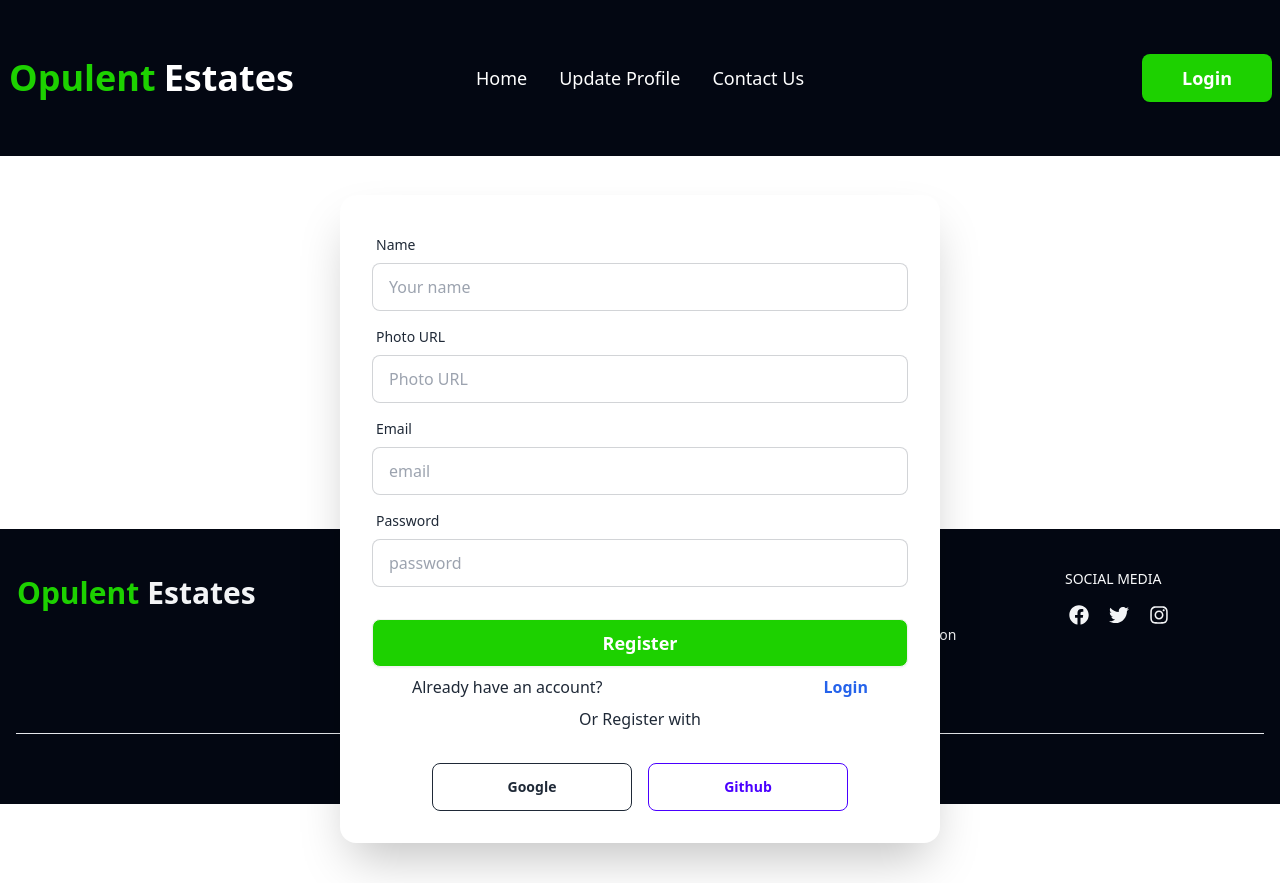
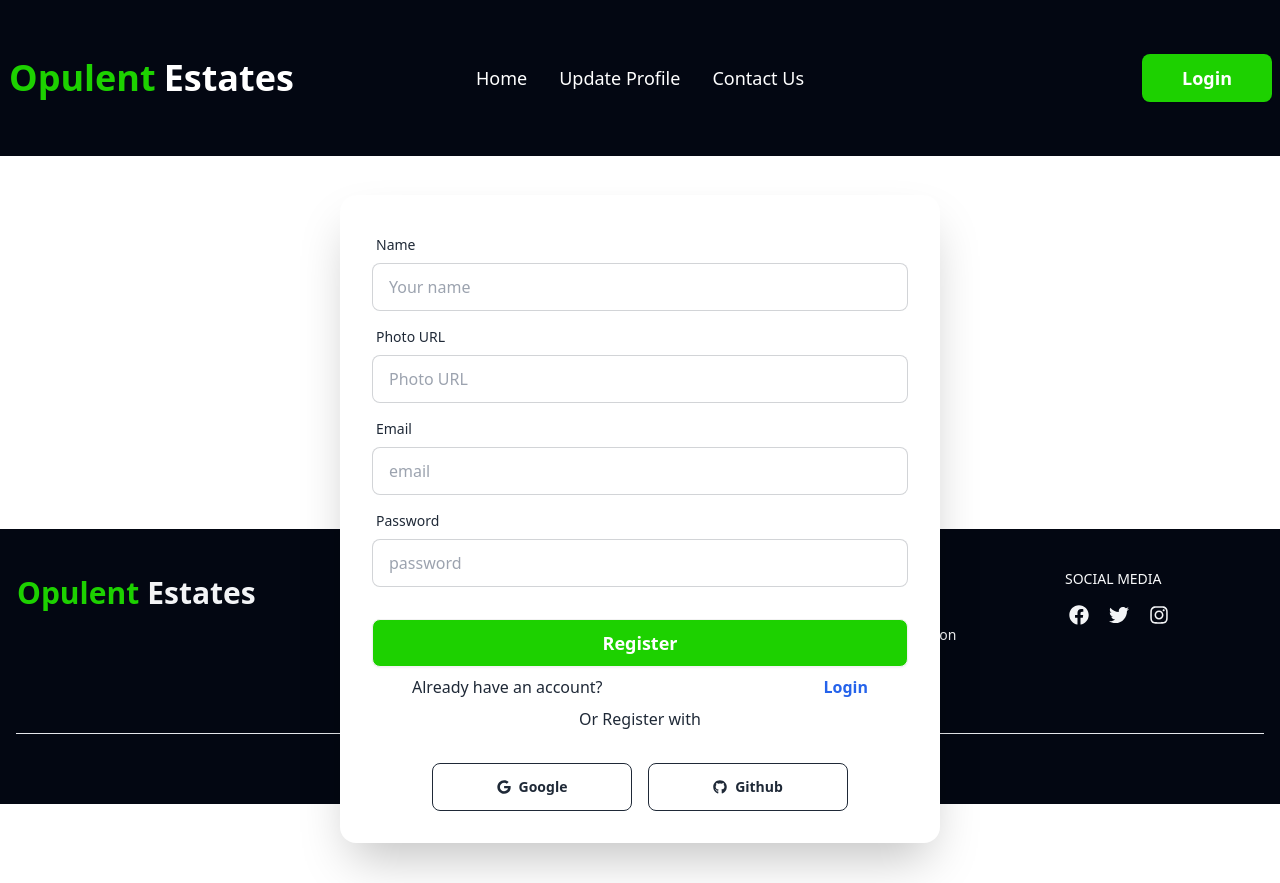
Before and after one commit to Antor4q/opulent-estates, a React (Vite) app: page /register in a window 1280 px wide. Built offline with nearby package versions, Linux system fonts and the light colour scheme; no server answers.

Commit message:
updated login and register button design

```diff
--- a/src/pages/Login/Login.jsx
+++ b/src/pages/Login/Login.jsx
@@ -3,6 +3,7 @@ import { Link,useLocation,useNavigate } from "react-router-dom";
 import { AuthContext } from "../../routes/FirebaseContext";
 import { useForm } from "react-hook-form";
 import { Helmet } from "react-helmet-async";
+import { FaGithub, FaGoogle } from "react-icons/fa";
 
 
 const Login = () => {
@@ -68,8 +69,8 @@ const Login = () => {
                     <p className="text-center border-b lg:pb-4">Or Login in with</p>
                 </form>
                     <div className="flex gap-4 justify-center lg:pb-8 ">
-                        <button onClick={()=>googleLogin()} className="btn btn-outline w-1/3">Google</button>
-                        <button onClick={()=>githubLogin()} className="btn btn-outline w-1/3 btn-primary">Github</button>
+                        <button onClick={()=>googleLogin()} className="btn btn-outline hover:bg-[#1DD100] w-1/3"><FaGoogle /> Google</button>
+                        <button onClick={()=>githubLogin()} className="btn btn-outline hover:bg-[#1DD100] w-1/3 "><FaGithub /> Github</button>
                     </div>
 
                 </div>
--- a/src/pages/Register/Register.jsx
+++ b/src/pages/Register/Register.jsx
@@ -3,6 +3,7 @@ import { useForm } from "react-hook-form";
 import { Link } from "react-router-dom";
 import { AuthContext } from "../../routes/FirebaseContext";
 import { Helmet } from "react-helmet-async";
+import { FaGithub, FaGoogle } from "react-icons/fa";
 
 const Register = () => {
 
@@ -79,8 +80,8 @@ const Register = () => {
                 <p className="text-center">Or Register with</p>
              </form>
                 <div className="flex gap-4 justify-center lg:pb-8">
-                    <button onClick={()=>googleLogin()} className="btn btn-outline w-1/3">Google</button>
-                    <button onClick={()=>githubLogin()} className="btn btn-outline w-1/3 btn-primary">Github</button>
+                    <button onClick={()=>googleLogin()} className="btn btn-outline hover:bg-[#1DD100] w-1/3"><FaGoogle /> Google</button>
+                    <button onClick={()=>githubLogin()} className="btn btn-outline hover:bg-[#1DD100] w-1/3 "><FaGithub /> Github</button>
                 </div>
 
             </div>
```
